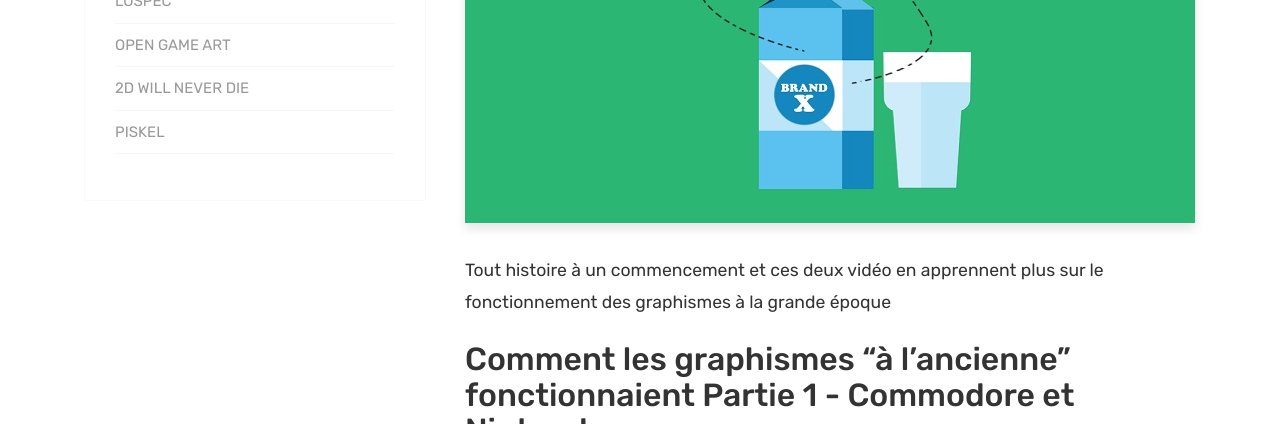
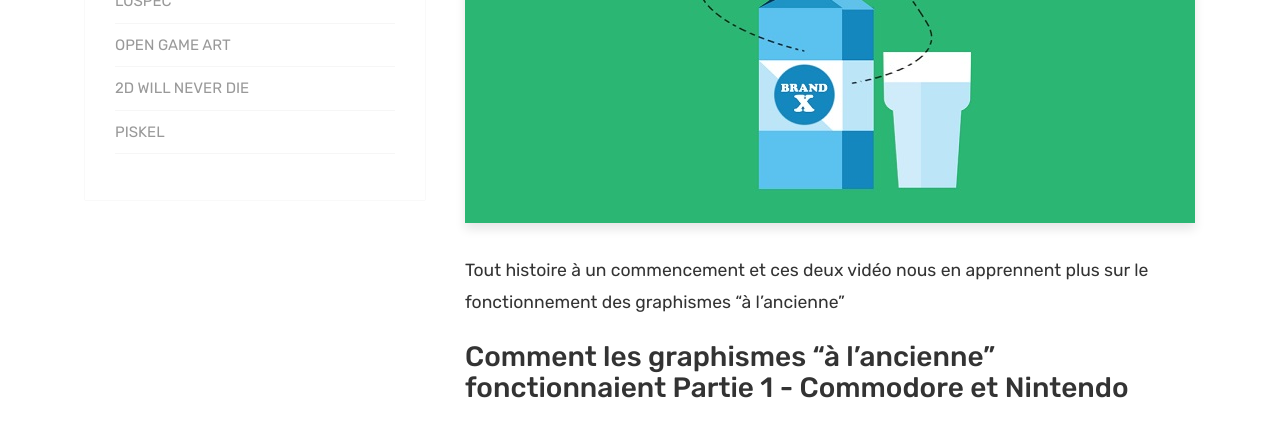
Before and after one commit to Maxibuino/PixBuino, a Jekyll site: the page built from _posts/2019-04-04-Histoire du Pixel art.md, in a window 1280 px wide and 900 px high, scrolled down 501 px, cut to the strip 0-424 px from the top of the window. Built offline with Jekyll 4.4.1, drawn with Linux system fonts in a browser that asks for light colours; comment, search, counter and statistics services are not loaded.

Commit message:
_posts/2019-04-04-Histoire du Pixel art.md updated from https://stackedit.io/

```diff
--- a/_posts/2019-04-04-Histoire du Pixel art.md
+++ b/_posts/2019-04-04-Histoire du Pixel art.md
@@ -5,15 +5,15 @@ author: max
 categories: [ Jekyll, video ]
 image: assets/images/6.jpg
 ---
-Tout histoire à un commencement et ces deux vidéo en apprennent plus sur le fonctionnement des graphismes à la grande époque
+Tout histoire à un commencement et ces deux vidéo nous en apprennent plus sur le fonctionnement des graphismes "à l'ancienne"
 
-## Comment les graphismes "à l'ancienne" fonctionnaient Partie 1 - Commodore et Nintendo
+### Comment les graphismes "à l'ancienne" fonctionnaient Partie 1 - Commodore et Nintendo
 <p><iframe style="width:100%;" height="315" src="https://www.youtube.com/embed/Tfh0ytz8S0k" frameborder="0" allowfullscreen></iframe></p>
 
-## Comment les graphismes "oldschool" fonctionnent ? - Part 2 - Apple et Atari
+### Comment les graphismes "oldschool" fonctionnent ? - Part 2 - Apple et Atari
 <p><iframe style="width:100%;" height="315" src="https://www.youtube.com/embed/_rsycfDliZU" frameborder="0" allowfullscreen></iframe></p>
 
 <!--stackedit_data:
-eyJoaXN0b3J5IjpbMTUwMjkzODk3MSwtNDYxMjE0Nzk1LDQzNT
+eyJoaXN0b3J5IjpbMTk0NDM0MDU2MSwtNDYxMjE0Nzk1LDQzNT
 M1NzE0M119
 -->
```
